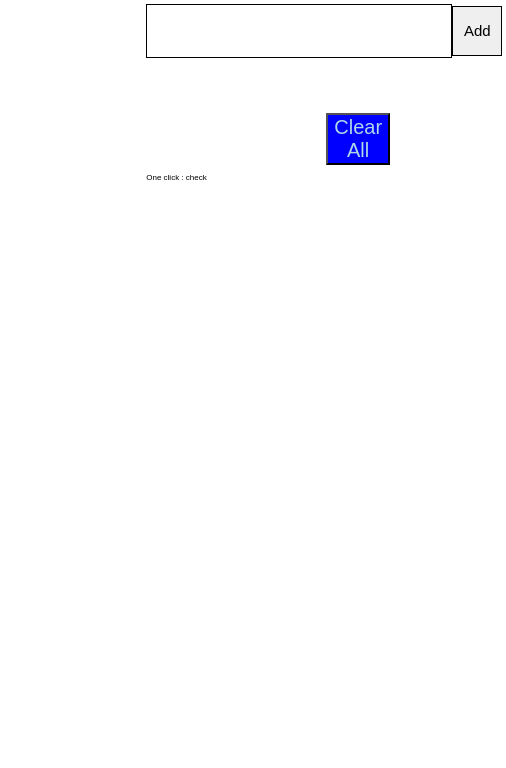
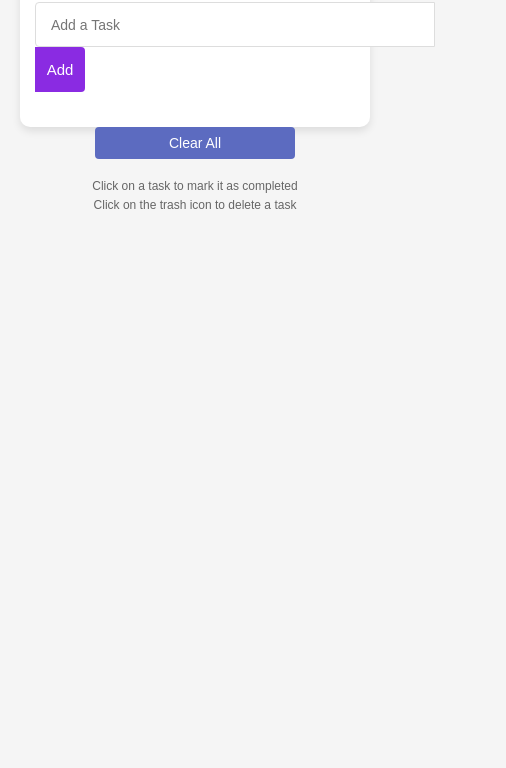
Before and after one commit to FihmyJabareen/ToDoList, a plain HTML site: page index.html in a window 390 px wide. Shown: the part 76-844 px from the top of the page, 506 px wide, since content can reach past the window. Drawn offline with Linux system fonts and the light colour scheme.

Commit message:
css changes , and html

```diff
--- a/index.html
+++ b/index.html
@@ -10,14 +10,14 @@
 
     <div class="container">
         <h1>To Do List</h1>
-        <input id="inputField" type="text"><button id="addToDo">Add</button>
+        <input id="inputField" type="text" placeholder="Add a Task"><button id="addToDo">Add</button>
         <div class="to-dos" id="toDoContainer"></div>
     </div>
     <button id="clearButton">Clear All</button>
     </div>
     <div id="instructions">
-    <p>One click : check</p>
-
+        <p>Click on a task to mark it as completed</p>
+        <p>Click on the trash icon to delete a task</p>
     </div>
     <script src="script.js"></script>
 </body>
--- a/style.css
+++ b/style.css
@@ -1,4 +1,4 @@
-html,
+/* html,
 body {
     width: 50%;
     margin: 0 auto;
@@ -75,4 +75,190 @@ h1 {
 
 .todo-text {
     cursor: pointer;
+} */
+
+/* Base styles */
+* {
+    box-sizing: border-box;
+    margin: 0;
+    padding: 0;
 }
+
+html,
+body {
+    font-family: Arial, Helvetica, sans-serif;
+    background-color: #f5f5f5;
+    color: #333;
+}
+
+body {
+    padding: 20px;
+}
+
+/* Container styling */
+.container {
+    width: 100%;
+    max-width: 500px;
+    margin: 0 auto;
+    background-color: white;
+    border-radius: 10px;
+    padding: 20px;
+    box-shadow: 0 4px 8px rgba(0, 0, 0, 0.1);
+}
+
+h1 {
+    color: blueviolet;
+    text-align: center;
+    text-shadow: 1px 1px #888888;
+    margin-bottom: 20px;
+    font-size: 2rem;
+}
+
+/* Input area */
+.input-area {
+    display: flex;
+    margin-bottom: 20px;
+    width: 100%;
+}
+
+#inputField {
+    flex: 1;
+    height: 50px;
+    border: 1px solid #ddd;
+    border-radius: 4px 0 0 4px;
+    outline: none;
+    font-size: 16px;
+    padding: 0 15px;
+    color: #333;
+    justify-content: center;
+    width: 400px;
+}
+
+#addToDo {
+    height: 50px;
+    min-width: 50px;
+    border: none;
+    background-color: blueviolet;
+    color: white;
+    border-radius: 0 4px 4px 0;
+    font-size: 15px;
+    cursor: pointer;
+    transition: background-color 0.3s;
+}
+
+#addToDo:hover {
+    background-color: #8a2be2;
+}
+
+/* Todo list area */
+.to-dos {
+    margin-bottom: 20px;
+    max-height: 50vh;
+    overflow-y: auto;
+}
+
+.todo-item {
+    display: flex;
+    justify-content: space-between;
+    align-items: center;
+    padding: 10px;
+    margin-bottom: 8px;
+    background-color: #f9f9f9;
+    border-radius: 4px;
+    transition: background-color 0.3s;
+}
+
+.todo-item:hover {
+    background-color: #f0f0f0;
+}
+
+.todo-text {
+    cursor: pointer;
+    font-size: 16px;
+    color: #444;
+    word-break: break-word;
+}
+
+.trash-icon {
+    margin-left: 10px;
+    cursor: pointer;
+    font-size: 18px;
+    color: #ff6b6b;
+}
+
+/* Clear button */
+#clearButton {
+    display: block;
+    width: 100%;
+    max-width: 200px;
+    margin: 0 auto;
+    padding: 10px;
+    background-color: #5c6bc0;
+    color: white;
+    border: none;
+    border-radius: 4px;
+    font-size: 16px;
+    cursor: pointer;
+    transition: background-color 0.3s;
+}
+
+#clearButton:hover {
+    background-color: #3f51b5;
+}
+
+/* Instructions */
+#instructions {
+    margin-top: 20px;
+    text-align: center;
+}
+
+#instructions p {
+    font-size: 12px;
+    color: #666;
+    margin-bottom: 5px;
+}
+
+/* Responsive adjustments */
+@media screen and (max-width: 768px) {
+
+    /* Tablet styles */
+    .container {
+        max-width: 90%;
+    }
+
+    h1 {
+        font-size: 1.8rem;
+    }
+}
+
+@media screen and (max-width: 480px) {
+
+    /* Mobile styles */
+    .container {
+        max-width: 100%;
+        padding: 15px;
+    }
+
+    h1 {
+        font-size: 1.5rem;
+        margin-bottom: 15px;
+    }
+
+    #inputField {
+        height: 45px;
+        font-size: 14px;
+    }
+
+    #addToDo {
+        height: 45px;
+    }
+
+    .todo-text {
+        font-size: 14px;
+    }
+
+    #clearButton {
+        font-size: 14px;
+        padding: 8px;
+    }
+}
```
